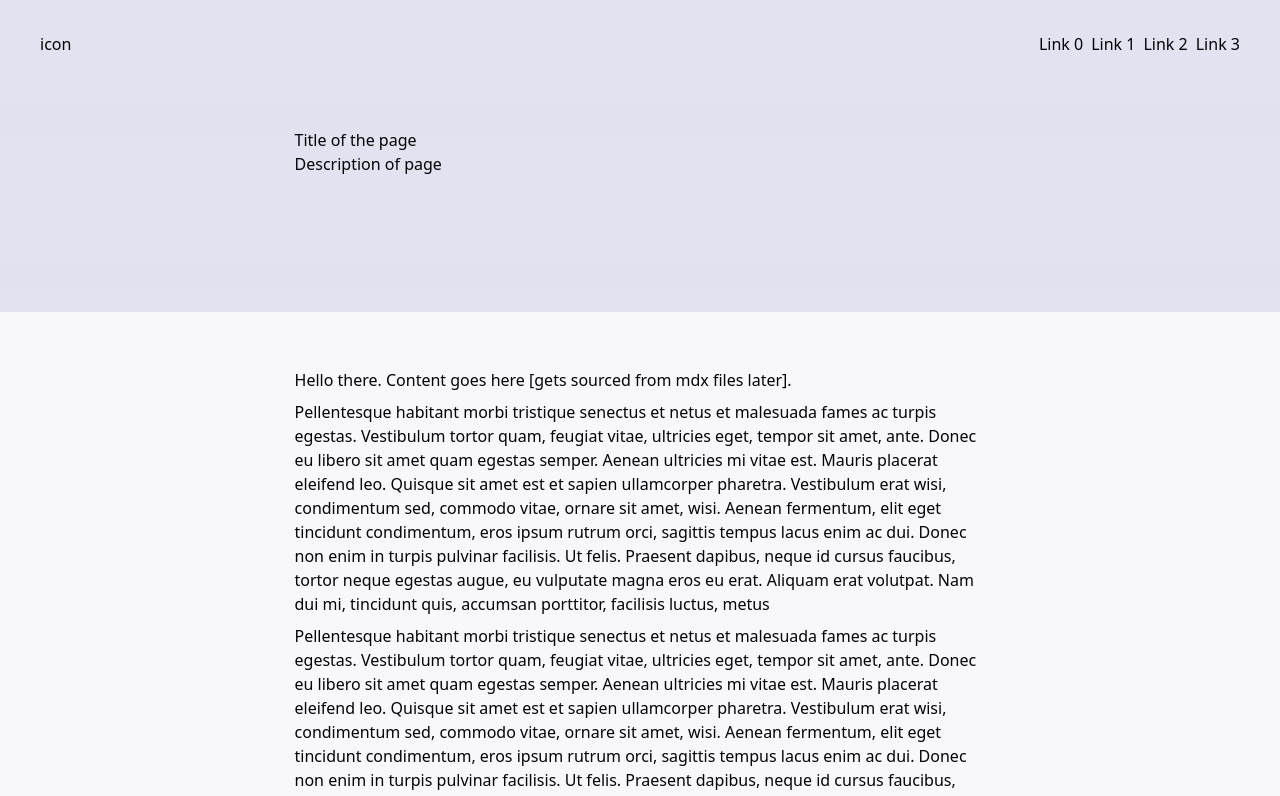
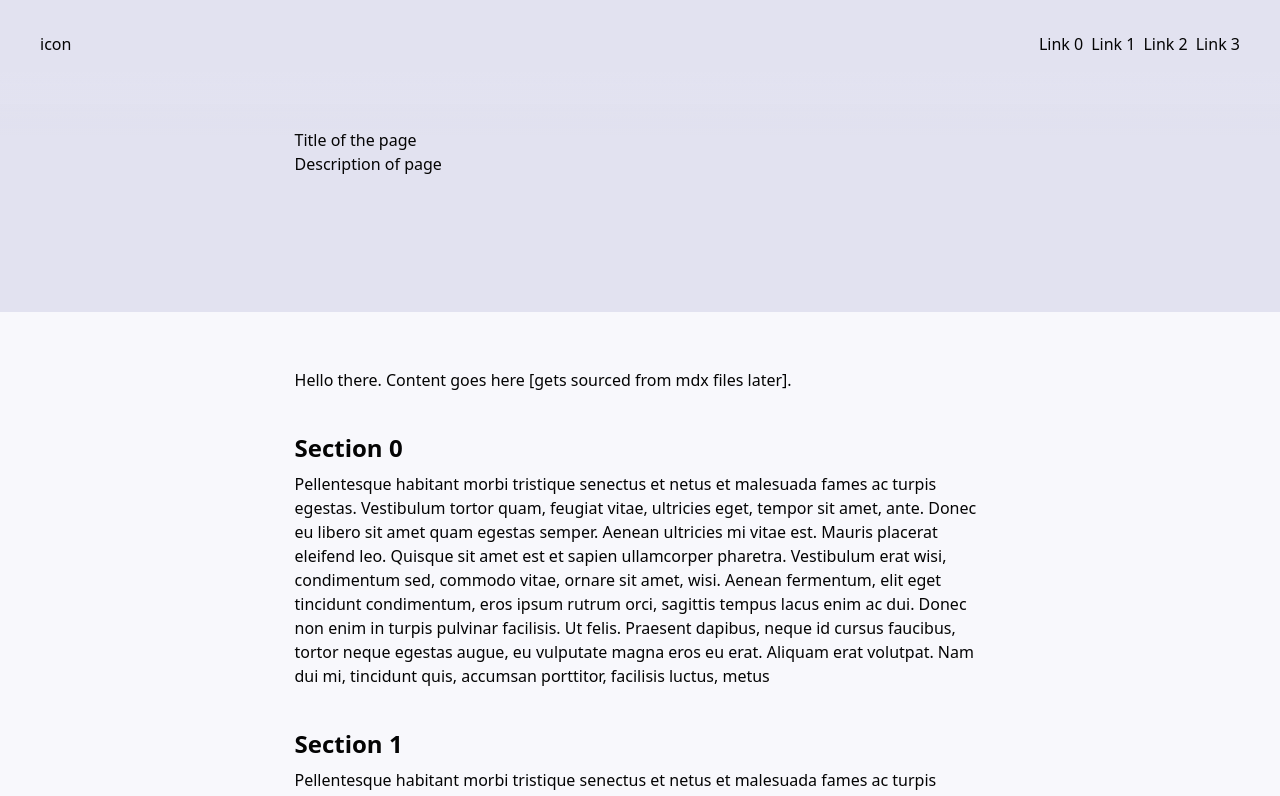
Before and after one commit to khinshankhan/www, a Next.js app: page / in a window 1280 px wide. Shown: the top 796 px of the page. Built offline with nearby package versions, Linux system fonts and the light colour scheme.

Commit message:
refactor to use semantic elements

```diff
--- a/src/app/page.tsx
+++ b/src/app/page.tsx
@@ -59,12 +59,12 @@ export default function Home() {
           <div className="from-background-1/100 via-background-1/50 to-background-1/0 absolute -bottom-16 h-16 w-full bg-gradient-to-b" />
         </div>
 
-        <div className="isolate flex w-full flex-col items-center">
+        <main>
+          <article className="isolate flex w-full flex-col items-center">
             <header className="maxw-content fixed z-0 w-full py-14">
               <h1>Title of the page</h1>
               <span>Description of page</span>
             </header>
-        </div>
 
             {/* TODO: determine margin based on article header height */}
             {/* acts as buffer to gradually hide fixed header, also gives header breathing room from content */}
@@ -72,30 +72,48 @@ export default function Home() {
 
             <div className="bg-background-2 isolate flex w-full grow flex-col items-center justify-center">
               <div className="maxw-content relative flex w-full grow flex-col gap-2 py-14">
+                <section aria-labelledby="introduction" className="flex flex-col gap-2">
+                  <h2 id="introduction" className="sr-only pt-8 text-2xl font-bold">
+                    Introduction
+                  </h2>
+
                   <p>Hello there. Content goes here [gets sourced from mdx files later].</p>
+                </section>
 
                 {[...Array(13).keys()].map((num) => (
-              <p key={num}>
-                Pellentesque habitant morbi tristique senectus et netus et malesuada fames ac turpis
-                egestas. Vestibulum tortor quam, feugiat vitae, ultricies eget, tempor sit amet,
-                ante. Donec eu libero sit amet quam egestas semper. Aenean ultricies mi vitae est.
-                Mauris placerat eleifend leo. Quisque sit amet est et sapien ullamcorper pharetra.
-                Vestibulum erat wisi, condimentum sed, commodo vitae, ornare sit amet, wisi. Aenean
-                fermentum, elit eget tincidunt condimentum, eros ipsum rutrum orci, sagittis tempus
-                lacus enim ac dui. Donec non enim in turpis pulvinar facilisis. Ut felis. Praesent
-                dapibus, neque id cursus faucibus, tortor neque egestas augue, eu vulputate magna
-                eros eu erat. Aliquam erat volutpat. Nam dui mi, tincidunt quis, accumsan porttitor,
-                facilisis luctus, metus
+                  <section
+                    key={num}
+                    aria-labelledby={`section-${num}`}
+                    className="flex flex-col gap-2"
+                  >
+                    <h2 id={`section-${num}`} className="pt-8 text-2xl font-bold">
+                      Section {num}
+                    </h2>
+                    <p>
+                      Pellentesque habitant morbi tristique senectus et netus et malesuada fames ac
+                      turpis egestas. Vestibulum tortor quam, feugiat vitae, ultricies eget, tempor
+                      sit amet, ante. Donec eu libero sit amet quam egestas semper. Aenean ultricies
+                      mi vitae est. Mauris placerat eleifend leo. Quisque sit amet est et sapien
+                      ullamcorper pharetra. Vestibulum erat wisi, condimentum sed, commodo vitae,
+                      ornare sit amet, wisi. Aenean fermentum, elit eget tincidunt condimentum, eros
+                      ipsum rutrum orci, sagittis tempus lacus enim ac dui. Donec non enim in turpis
+                      pulvinar facilisis. Ut felis. Praesent dapibus, neque id cursus faucibus,
+                      tortor neque egestas augue, eu vulputate magna eros eu erat. Aliquam erat
+                      volutpat. Nam dui mi, tincidunt quis, accumsan porttitor, facilisis luctus,
+                      metus
                     </p>
+                  </section>
                 ))}
               </div>
             </div>
+          </article>
 
           <div className="flex w-full flex-col items-center py-8">
             <div className="maxw-page w-full text-center md:text-end">
               [Link to specific article page goes here]
             </div>
           </div>
+        </main>
       </div>
 
       <footer className="bg-background-1 flex w-full flex-col items-center">
```
Lines whose indentation alone changed are shown as unchanged.
